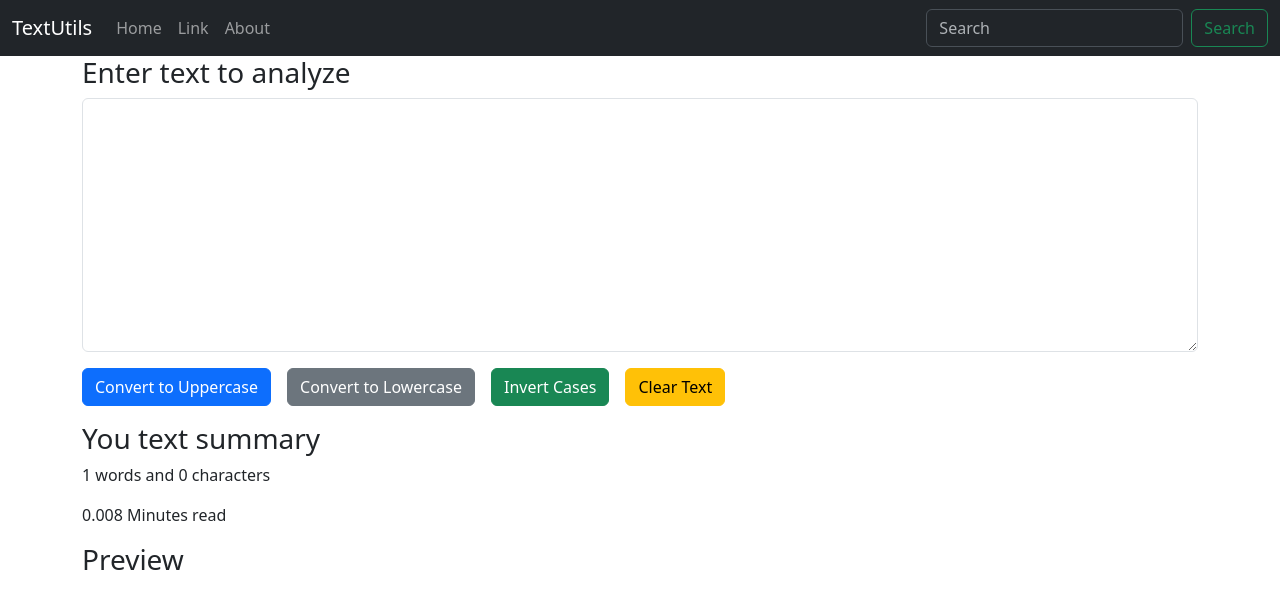
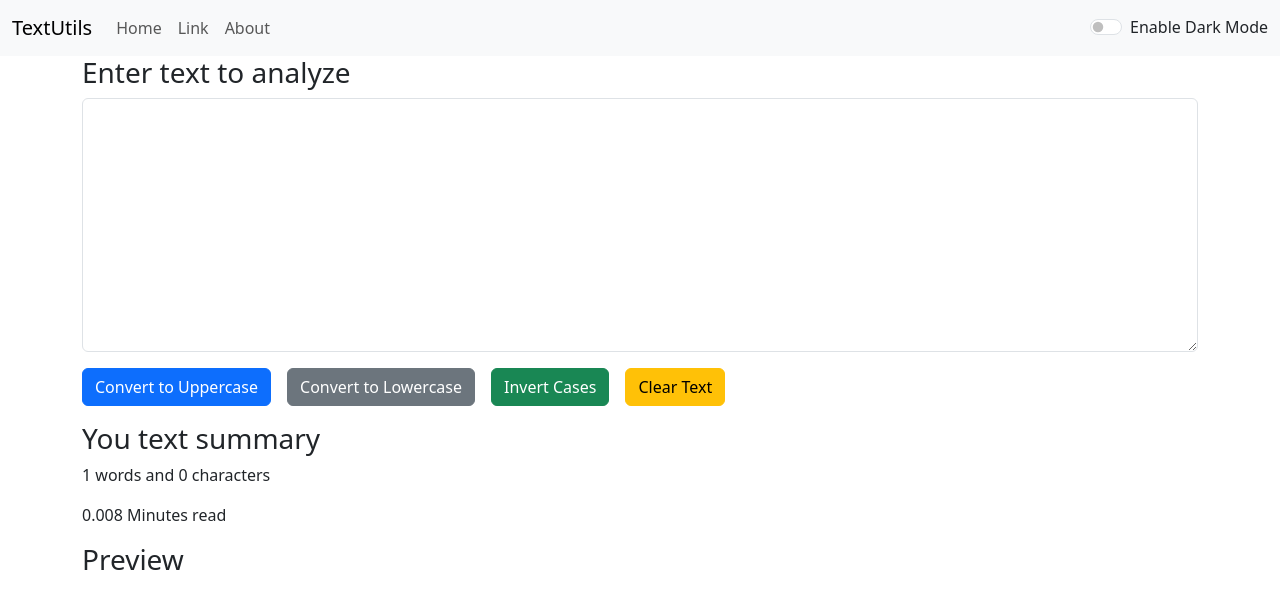
Before and after one commit to developersview/ReactJS-Tutorial, a React (Create React App) app in the folder textutils/: page / in a window 1280 px wide. Shown: the top 608 px of the page. Built offline with nearby package versions, Linux system fonts and the light colour scheme; the HTML template or start-up script is replaced by a standard one.

Commit message:
enabling dark mode

```diff
--- a/textutils/src/App.jsx
+++ b/textutils/src/App.jsx
@@ -1,11 +1,22 @@
+import { useState } from "react";
 import NavBar from "./Components/NavBar";
 import TextForm from "./Components/TextForm";
 
 function App() {
+  const [mode, setMode] = useState('light');
+  const toggleMode = () => {
+    if (mode === 'light') {
+      setMode('dark');
+      document.body.style.backgroundColor = '#343a40';
+    } else if (mode === 'dark') {
+      setMode('light');
+      document.body.style.backgroundColor = 'white';
+    }
+  }
   return (
     <>
-      <NavBar title="TextUtils" aboutText="About" />
-      <TextForm heading="Enter text to analyze" />
+      <NavBar title="TextUtils" aboutText="About" mode={mode} toggleMode={toggleMode} />
+      <TextForm heading="Enter text to analyze" mode={mode} />
     </>
   );
 }
--- a/textutils/src/Components/NavBar.jsx
+++ b/textutils/src/Components/NavBar.jsx
@@ -11,7 +11,7 @@ import 'bootstrap/dist/css/bootstrap.min.css';
 const NavBar = (props) => {
     return (
         <>
-            <Navbar bg="dark" expand="lg" data-bs-theme="dark">
+            <Navbar bg={props.mode} expand="lg" data-bs-theme={props.mode}>
                 <Container fluid>
                     <Navbar.Brand href="#">{props.title}</Navbar.Brand>
                     <Navbar.Toggle aria-controls="navbarScroll" />
@@ -27,18 +27,19 @@ const NavBar = (props) => {
                                 {props.aboutText}
                             </Nav.Link>
                         </Nav>
-                        <Form className="d-flex">
-                            <Form.Control
-                                type="search"
-                                placeholder="Search"
-                                className="me-2"
-                                aria-label="Search"
-                            />
-                            <Button variant="outline-success">Search</Button>
-                        </Form>
                     </Navbar.Collapse>
+                    <Form className={`text-${props.mode === 'light' ? 'dark' : 'light'}`}>
+                        <Form.Check // prettier-ignore
+                            bg='light'
+                            type="switch"
+                            id="custom-switch"
+                            label="Enable Dark Mode"
+                            onClick={props.toggleMode}
+                        />
+                    </Form>
+
                 </Container>
-            </Navbar>
+            </Navbar >
         </>
 
     )
--- a/textutils/src/Components/TextForm.jsx
+++ b/textutils/src/Components/TextForm.jsx
@@ -41,7 +41,7 @@ const TextForm = (props) => {
     return (
         <>
             <Container>
-                <h3>{props.heading}</h3>
+                <h3 className={`text-${props.mode === 'light' ? 'dark' : 'light'}`}>{props.heading}</h3>
                 <Form>
                     <Form.Group className="mb-3" controlId="exampleForm.ControlTextarea1">
                         <Form.Control
@@ -71,11 +71,11 @@ const TextForm = (props) => {
                 <div className='p-2'></div>
             </Stack>
             <Container>
-                <h3>You text summary</h3>
-                <p>{text.split(" ").length} words and {text.length} characters</p>
-                <p>{0.008 * text.split(" ").length} Minutes read</p>
-                <h3>Preview</h3>
-                <p>{text}</p>
+                <h3 className={`text-${props.mode === 'light' ? 'dark' : 'light'}`}>You text summary</h3>
+                <p className={`text-${props.mode === 'light' ? 'dark' : 'light'}`}>{text.split(" ").length} words and {text.length} characters</p>
+                <p className={`text-${props.mode === 'light' ? 'dark' : 'light'}`}>{0.008 * text.split(" ").length} Minutes read</p>
+                <h3 className={`text-${props.mode === 'light' ? 'dark' : 'light'}`}>Preview</h3>
+                <p className={`text-${props.mode === 'light' ? 'dark' : 'light'}`}>{text}</p>
             </Container>
 
         </>
```
